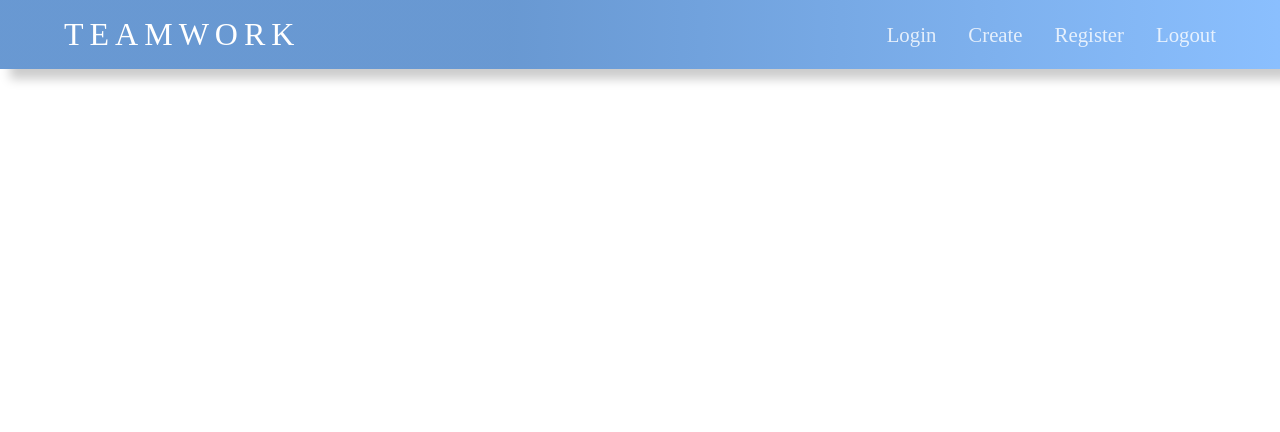
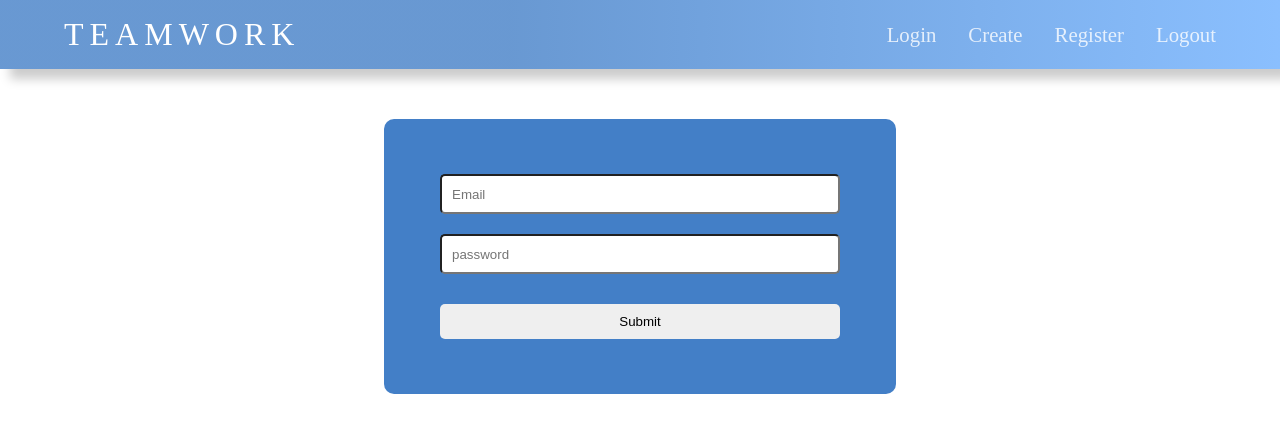
Before and after one commit to Alao-Abiodun/TeamWork-FE, a React (Create React App) app: page /login in a window 1280 px wide. Shown: the top 432 px of the page. Built offline with nearby package versions, Linux system fonts and the light colour scheme.

Commit message:
chore/create a login form to consume the login feature API

```diff
--- a/src/App.js
+++ b/src/App.js
@@ -3,6 +3,7 @@ import './App.css';
 import Layout from './hoc/layout';
 import { BrowserRouter as Router, Route, Switch } from 'react-router-dom';
 import Register from './containers/auth/Register';
+import Login from './containers/auth/Login'
 
 function App() {
   return (
@@ -11,6 +12,7 @@ function App() {
         <Layout>
           <Switch>
             <Route path="/register" component={Register} />
+            <Route path='/login' component={Login} />
           </Switch>
         </Layout>
       </div>
--- a/src/containers/auth/login.js
+++ b/src/containers/auth/login.js
@@ -0,0 +1,59 @@
+import React, {useState} from 'react';
+import './register.css';
+
+function Login() {
+    const initialState = {
+        email: '',
+        password: '',
+      };
+      const [formData, setformData] = useState(initialState);
+      const handleChange = e => {
+        const { name, value } = e.target;
+        setformData({ ...formData, [name]: value });
+      };
+      const handleSubmit = e => {
+        e.preventDefault();
+        const data = {
+          email,
+          password,
+        };
+        console.log(data);
+      };
+      const {
+        email,
+        password,
+      } = formData;
+      return (
+        <div className="container">
+          <form onSubmit={handleSubmit}>
+            <div className="form-control">
+              <div className="form-group">
+                {/* <label htmlFor="title">Title </label> */}
+                <input
+                  type="email"
+                  id="email"
+                  name="email"
+                  placeholder="Email"
+                  value={email}
+                  onChange={handleChange}
+                />
+              </div>
+              <div className="form-group">
+                {/* <label htmlFor="email">Password </label> */}
+                <input
+                  type="password"
+                  id="password"
+                  name="password"
+                  value={password}
+                  onChange={handleChange}
+                  placeholder="password"
+                />
+              </div>
+              <button type="submit">Submit</button>
+            </div>
+          </form>
+        </div>
+      );
+}
+
+export default Login;
--- a/src/containers/auth/register.js
+++ b/src/containers/auth/register.js
@@ -18,7 +18,16 @@ function Register() {
   };
   const handleSubmit = e => {
     e.preventDefault();
-    console.log(formData);
+    const data = {
+      firstName,
+      lastName,
+      email,
+      password,
+      gender,
+      jobRole,
+      department,
+    };
+    console.log(data);
   };
   const {
     firstName,
```
Also changed, not shown: 1 other file (tests, documents, lock files or other folders).
